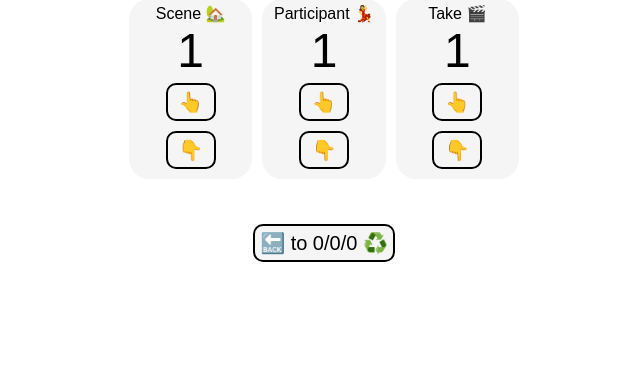
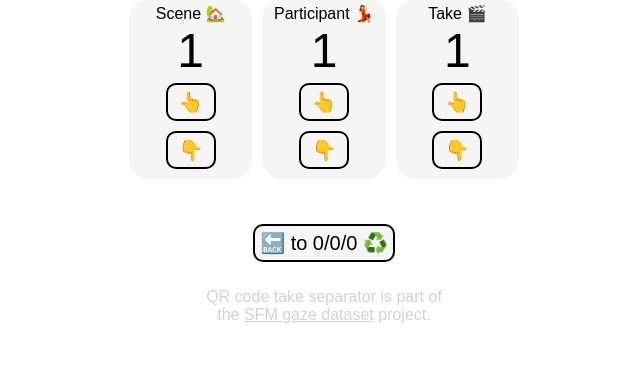
Before and after one commit to jacksalici/sfm-gaze-framework, a Flask app: page /1/1/1 in a window 1280 px wide. Shown: the part 416-800 px from the top of the page, without its empty margins (316-956 px from the left). Run offline with Flask 3, Linux system fonts and the light colour scheme.

Commit message:
footer webapp

```diff
--- a/src/qrcodeServer/api/templates/std.html
+++ b/src/qrcodeServer/api/templates/std.html
@@ -58,6 +58,7 @@
 
         #back{
             margin-top: 40px;
+            margin-bottom: 10px;
         }
     </style>
 </head>
@@ -84,7 +85,7 @@
     </div>
     <button id="back" onclick="window.location.href = '/0/0/0'">🔙 to 0/0/0 ♻️</button>
 
-
+    <p style="color: lightgray">QR code take separator is part of <br> the <a style="color: lightgray" href="https://github.com/jacksalici/sfm-gaze-dataset">SFM gaze dataset</a> project.</p>
 
     <script>
         // Function to update the value and redirect
```
